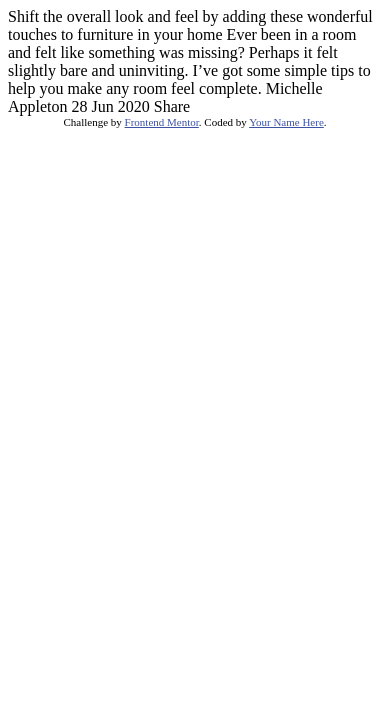
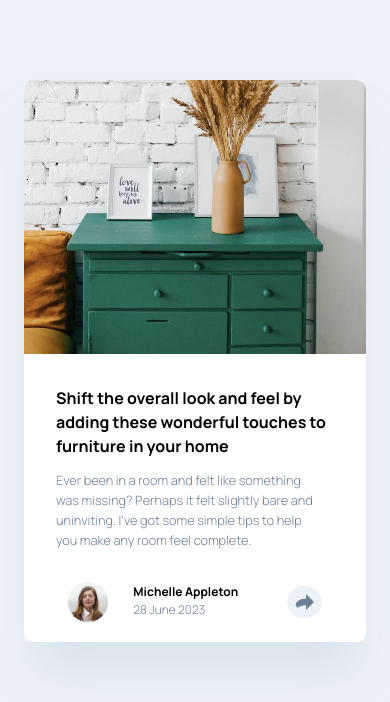
Before and after one commit to judgemongcal/frontend-project-article-preview-component, a plain HTML site: page index.html in a window 390 px wide. Drawn offline with Linux system fonts and the light colour scheme.

Commit message:
Coded mobile view

```diff
--- a/index.html
+++ b/index.html
@@ -5,18 +5,43 @@
   <meta name="viewport" content="width=device-width, initial-scale=1.0"> <!-- displays site properly based on user's device -->
 
   <link rel="icon" type="image/png" sizes="32x32" href="./images/favicon-32x32.png">
+  <link rel="stylesheet" href="styles.css">
 
   <title>Frontend Mentor | Article preview component</title>
 
-  <!-- Feel free to remove these styles or customise in your own stylesheet 👍 -->
-  <style>
-    .attribution { font-size: 11px; text-align: center; }
-    .attribution a { color: hsl(228, 45%, 44%); }
+ <style>
+  @import url('https://fonts.googleapis.com/css2?family=Manrope:wght@300;500;700&display=swap');
   </style>
+
 </head>
 <body>
 
-  Shift the overall look and feel by adding these wonderful
+  <div class="preview-card">
+    <img src="images/drawers.jpg" alt="">
+    <div class="content">
+      <h1>Shift the overall look and feel by adding these wonderful
+        touches to furniture in your home</h1>
+
+      <p>Ever been in a room and felt like something was missing? Perhaps
+        it felt slightly bare and uninviting. I’ve got some simple tips
+        to help you make any room feel complete.</p>
+    </div>
+    <div class="author">
+      <img class="author-img" src="images/avatar-michelle.jpg" alt="">
+      <div class="details">
+        <h3>Michelle Appleton</h3>
+        <p>28 June 2023</p>
+      </div>
+        <img class="share-icon" src="images/icon-share.svg" alt="">
+    </div>
+  </div>
+
+
+
+</body>
+</html>
+<!--
+   Shift the overall look and feel by adding these wonderful
   touches to furniture in your home
 
   Ever been in a room and felt like something was missing? Perhaps
@@ -27,10 +52,4 @@
   28 Jun 2020
 
   Share
-
-  <div class="attribution">
-    Challenge by <a href="https://www.frontendmentor.io?ref=challenge" target="_blank">Frontend Mentor</a>.
-    Coded by <a href="#">Your Name Here</a>.
-  </div>
-</body>
-</html>
+ -->
--- /dev/null
+++ b/styles.css
@@ -0,0 +1,89 @@
+:root{
+    --shadow-color: rgba(201, 213, 225, 50.34%);
+}
+
+*,
+*::before,
+*::after {
+  box-sizing: border-box;
+}
+
+body,
+h1,
+h2,
+h3,
+h4,
+p,
+figure,
+blockquote,
+dl,
+dd {
+  margin: 0;
+}
+
+body{
+    font-family: 'Manrope', sans-serif;
+    background-color: #ECF2F8;
+}
+
+.preview-card{
+    display: flex;
+    flex-direction: column;
+    justify-content: center;
+    margin: 5rem 1.5rem 5rem 1.5rem;
+    max-width: 100%;
+    box-shadow: 0px 40px 40px -10px var(--shadow-color);
+}
+
+img {
+    border-radius: 10px 10px 0 0;
+}
+
+.content{
+    padding: 2rem;
+    background-color: #FFFFFF;
+}
+
+h1{
+    font-size: 1rem;
+    font-weight: 700;
+    line-height: 1.5rem;
+    margin-bottom: 0.75rem;
+}
+
+p{
+    font-size: 0.8rem;
+    font-weight: 300;
+    line-height: 1.25rem;
+    color: #6E8098;
+    margin-right: 1.25rem;
+}
+
+.author{
+    display: flex;
+    justify-content: space-around;
+    align-items: center;
+    background-color: #FFFFFF;
+    padding: 0 1.25rem 1.25rem 1.25rem;
+    border-radius: 0 0 10px 10px;
+}
+
+.author h3, .author p{
+    font-size: 0.75rem;
+    margin-left: -1.5rem;
+}
+
+.author-img{
+    width: 2.5rem;
+    height: 2.5rem;
+    border-radius: 100rem;
+
+}
+
+.share-icon{
+    background-color: #ECF2F8;
+    height: 2rem;
+    padding: 0.5rem;
+    border-color: transparent;
+    border-radius: 2rem;
+}
```
Also changed, not shown: 1 other file.
